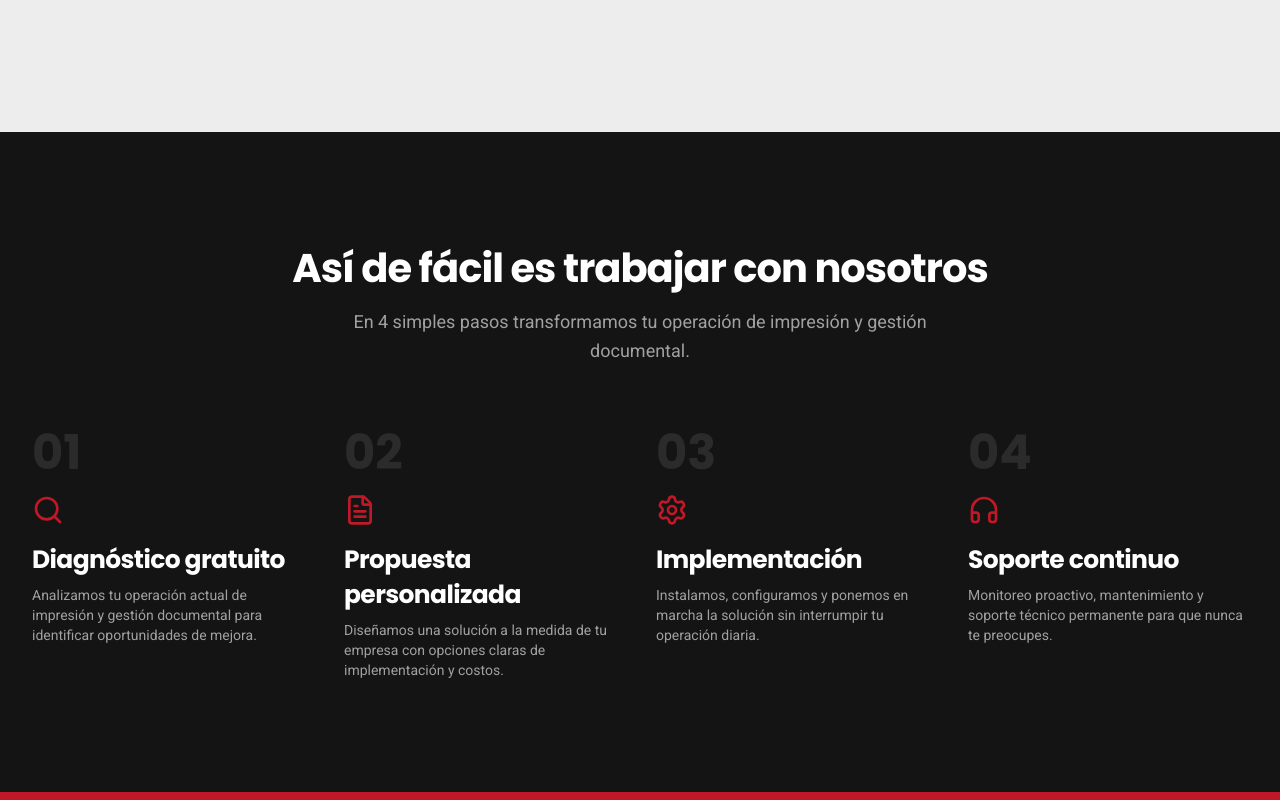
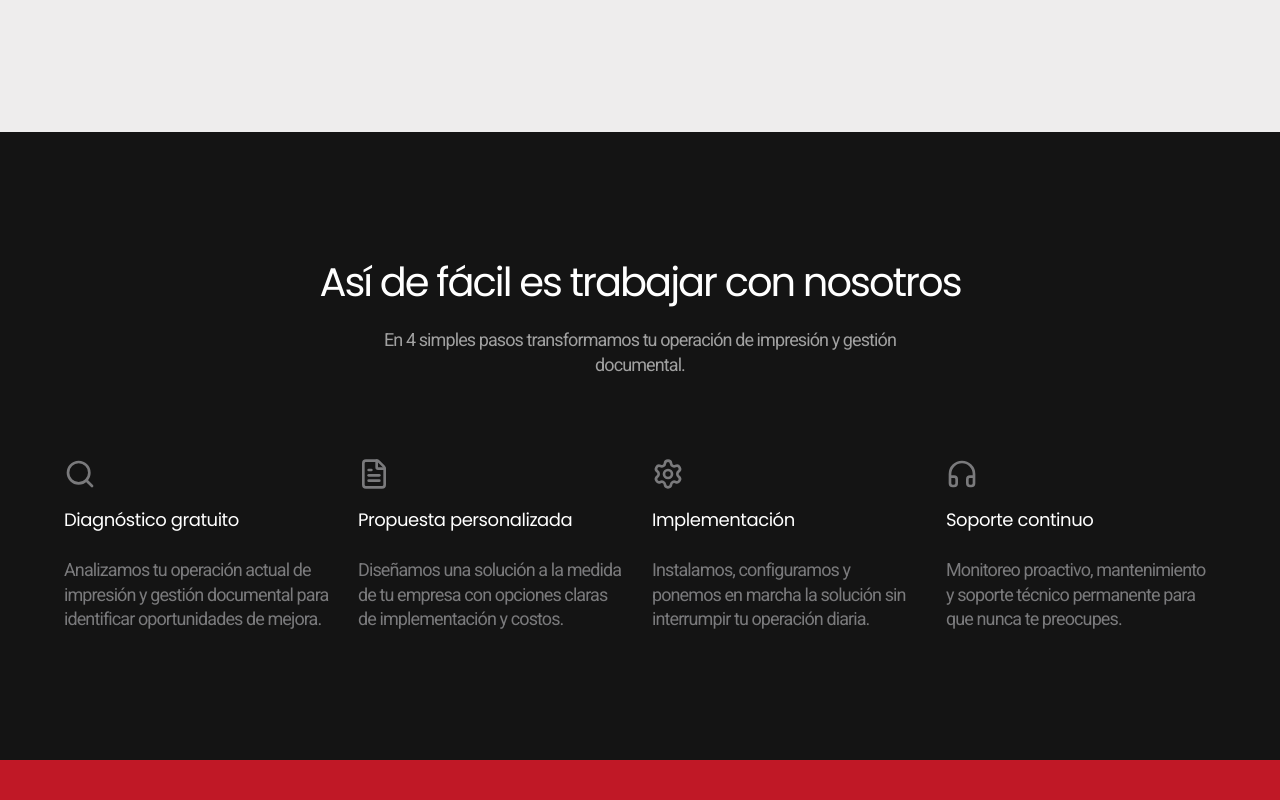
Before and after one commit to pablocrramos/cmmty-landing-page, a Next.js app: page / in a window 1280 px wide. Shown: the part 3860-4660 px from the top of the page. Built offline with nearby package versions, Linux system fonts and the light colour scheme.

Commit message:
refactored steps section

```diff
--- a/src/components/atoms/SectionHeading.tsx
+++ b/src/components/atoms/SectionHeading.tsx
@@ -13,11 +13,13 @@ export function SectionHeading({
 }) {
   return (
     <div className={cn(centered && "text-center", className)}>
-      <h2>{title}</h2>
+      <h2 className="font-heading text-4xl font-normal tracking-tighter md:text-[2.5rem]">
+        {title}
+      </h2>
       {subtitle && (
         <p
           className={cn(
-            "text-muted-foreground mt-4 max-w-2xl",
+            "text-muted-foreground mt-6 w-[45%] text-lg leading-snug tracking-tighter font-stretch-normal",
             centered && "mx-auto",
           )}
         >
--- a/src/components/sections/HowItWorks.tsx
+++ b/src/components/sections/HowItWorks.tsx
@@ -3,28 +3,28 @@ import { SectionHeading } from "@/components/atoms/SectionHeading";
 
 const steps = [
   {
-    number: "01",
+    number: "1",
     icon: Search,
     title: "Diagnóstico gratuito",
     description:
       "Analizamos tu operación actual de impresión y gestión documental para identificar oportunidades de mejora.",
   },
   {
-    number: "02",
+    number: "2",
     icon: FileText,
     title: "Propuesta personalizada",
     description:
       "Diseñamos una solución a la medida de tu empresa con opciones claras de implementación y costos.",
   },
   {
-    number: "03",
+    number: "3",
     icon: Settings,
     title: "Implementación",
     description:
       "Instalamos, configuramos y ponemos en marcha la solución sin interrumpir tu operación diaria.",
   },
   {
-    number: "04",
+    number: "4",
     icon: Headphones,
     title: "Soporte continuo",
     description:
@@ -34,24 +34,23 @@ const steps = [
 
 export function HowItWorks() {
   return (
-    <section className="bg-foreground px-4 py-20 lg:px-8 lg:py-28">
-      <div className="mx-auto max-w-7xl">
+    <section className="bg-foreground px-8 py-28 lg:px-16 lg:py-32">
+      <div className="mx-auto max-w-6xl">
         <SectionHeading
           title="Así de fácil es trabajar con nosotros"
           subtitle="En 4 simples pasos transformamos tu operación de impresión y gestión documental."
           className="[&_h2]:text-primary-foreground [&_p]:text-primary-foreground/60"
         />
 
-        <div className="mt-16 grid gap-8 sm:grid-cols-2 lg:grid-cols-4">
+        <div className="mt-16 grid gap-6 sm:grid-cols-2 lg:grid-cols-4">
           {steps.map((step) => (
             <div key={step.number} className="relative">
-              <span className="font-heading text-primary-foreground/10 text-5xl font-bold">
-                {step.number}
-              </span>
               <div className="mt-4">
-                <step.icon className="text-primary size-8" />
-                <h4 className="text-primary-foreground mt-4">{step.title}</h4>
-                <p className="text-primary-foreground/60 mt-2 text-sm">
+                <step.icon className="text-muted-foreground t size-8" />
+                <h4 className="text-primary-foreground mt-4 text-lg font-normal">
+                  {step.title}
+                </h4>
+                <p className="text-muted-foreground mt-6 text-lg leading-snug tracking-tighter font-stretch-normal">
                   {step.description}
                 </p>
               </div>
```
